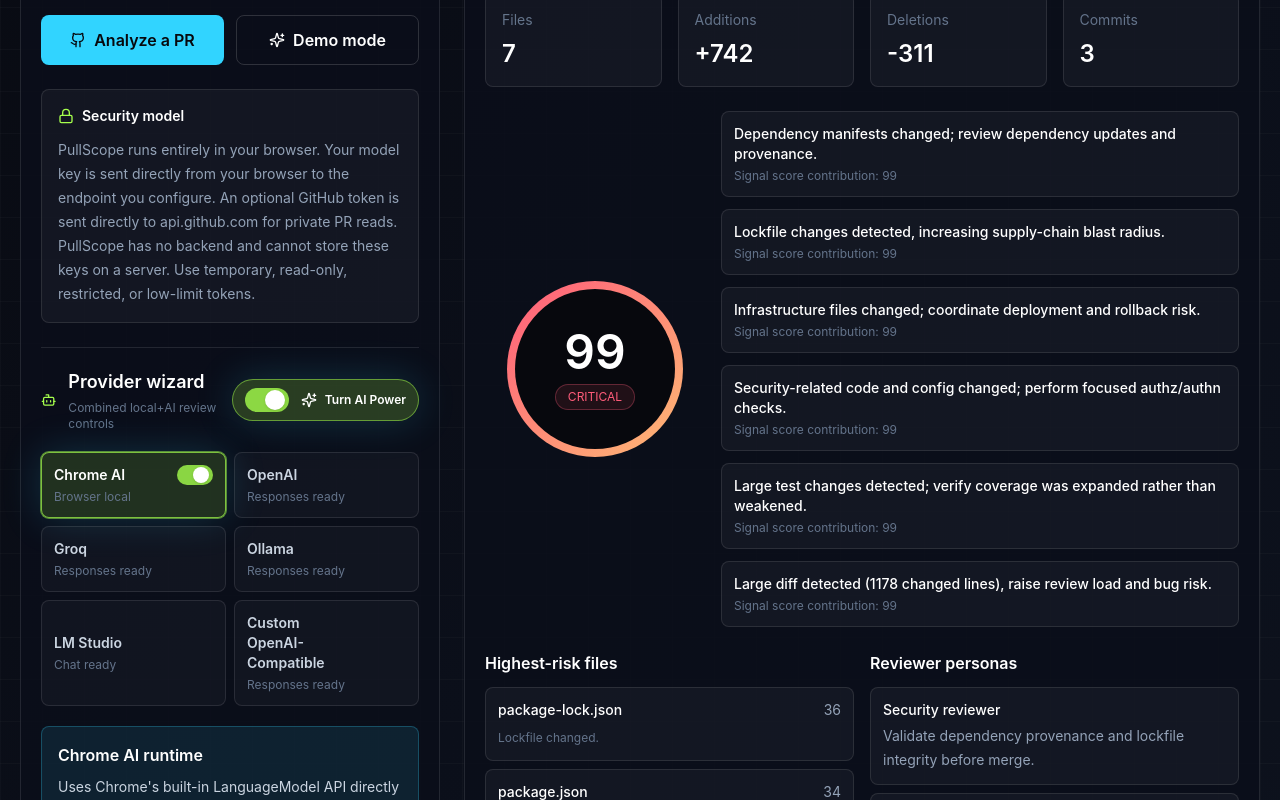
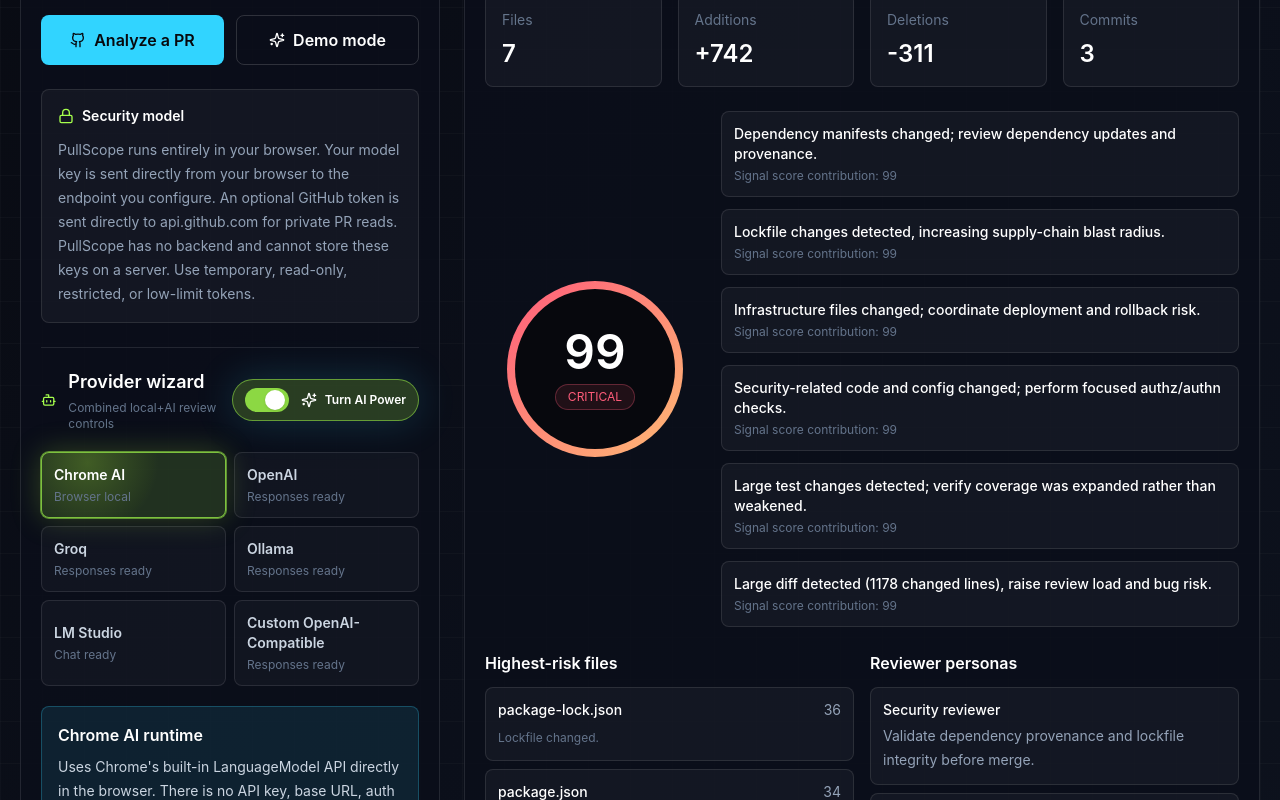
Before and after one commit to yudin-s/pullscope, a React (Vite) app: page / in a window 1280 px wide. Both pictures are taken after a click on the button "Turn AI Power". Shown: the part 1169-1969 px from the top of the page. Built offline with nearby package versions, Linux system fonts and the light colour scheme.

Commit message:
Refine Chrome AI provider button

```diff
--- a/src/app/App.tsx
+++ b/src/app/App.tsx
@@ -1185,31 +1185,21 @@ export function App() {
                   type="button"
                   onClick={() => selectPreset(preset.id)}
                   className={clsx(
-                    "relative rounded-lg border px-3 py-3 text-left text-sm transition",
+                    "relative overflow-hidden rounded-lg border px-3 py-3 text-left text-sm transition",
                     preset.id === providerId && preset.id === "chromeai"
-                      ? "border-signal-lime/70 bg-signal-lime/15 text-white shadow-glow ring-1 ring-signal-lime/50"
+                      ? "border-signal-lime/70 bg-signal-lime/15 text-white shadow-[0_0_30px_rgba(163,230,53,0.26)] ring-1 ring-signal-lime/50"
                       : preset.id === providerId
                         ? "border-signal-cyan bg-signal-cyan/10 text-white"
-                        : "border-white/10 bg-white/[0.03] text-slate-300 hover:bg-white/10",
+                        : preset.id === "chromeai"
+                          ? "border-signal-lime/25 bg-signal-lime/[0.06] text-slate-200 shadow-[inset_0_0_26px_rgba(163,230,53,0.08)] hover:bg-signal-lime/10"
+                          : "border-white/10 bg-white/[0.03] text-slate-300 hover:bg-white/10",
                   )}
                 >
                   {preset.id === "chromeai" && (
-                    <span
-                      className={clsx(
-                        "absolute right-3 top-3 inline-flex h-5 w-9 items-center rounded-full transition",
-                        preset.id === providerId ? "bg-signal-lime/80" : "bg-slate-700",
-                      )}
-                    >
-                      <span
-                        className={clsx(
-                          "h-4 w-4 rounded-full bg-white shadow transition",
-                          preset.id === providerId ? "translate-x-4" : "translate-x-0.5",
-                        )}
-                      />
-                    </span>
+                    <span className="pointer-events-none absolute inset-0 bg-[radial-gradient(circle_at_25%_15%,rgba(163,230,53,0.24),transparent_48%)]" />
                   )}
-                  <span className="block pr-12 font-semibold">{preset.name}</span>
-                  <span className="mt-1 block text-xs text-slate-500">
+                  <span className="relative z-10 block font-semibold">{preset.name}</span>
+                  <span className="relative z-10 mt-1 block text-xs text-slate-500">
                     {preset.runtime === "browser"
                       ? "Browser local"
                       : `${preset.supportsResponses ? "Responses" : "Chat"} ready`}
```
